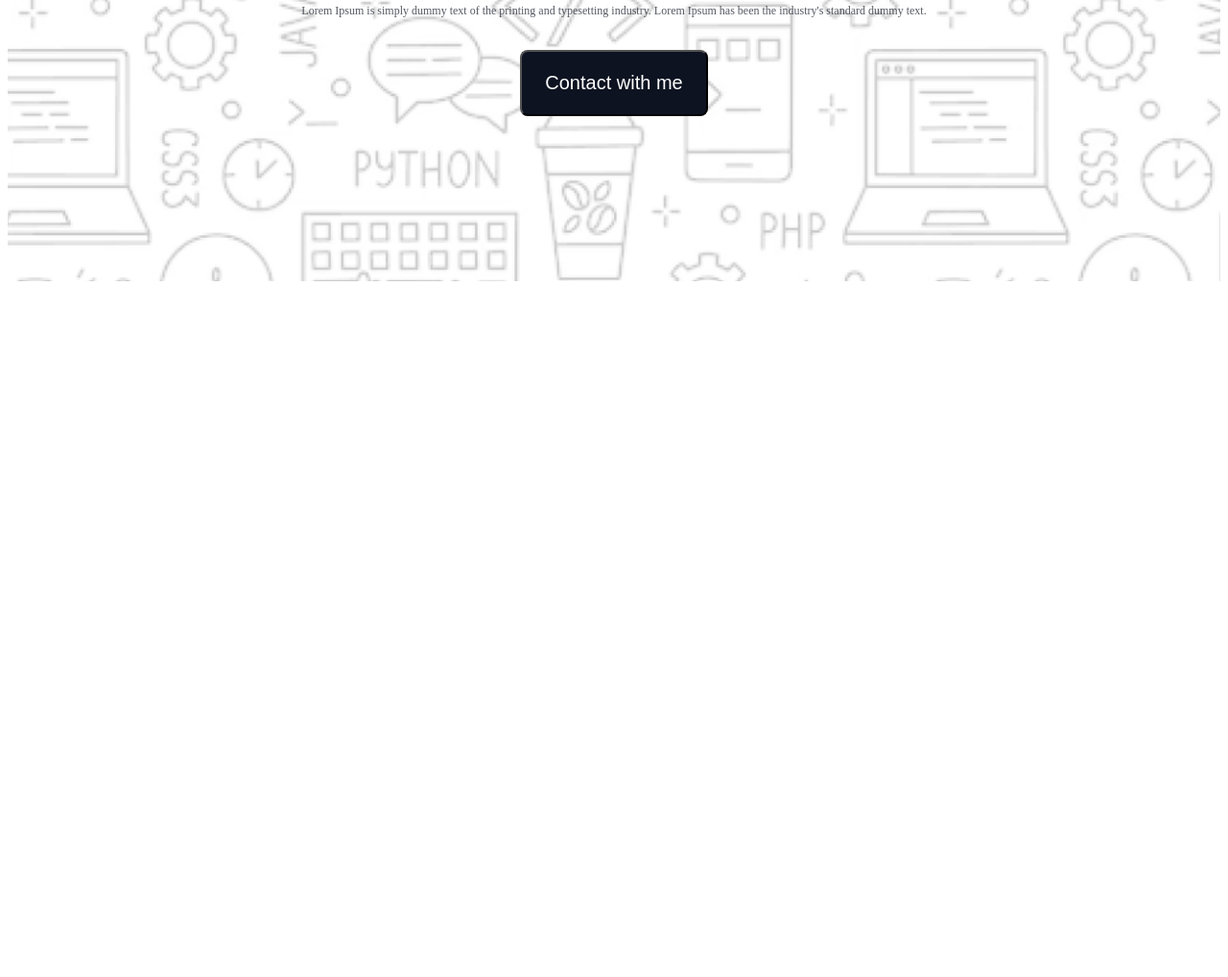
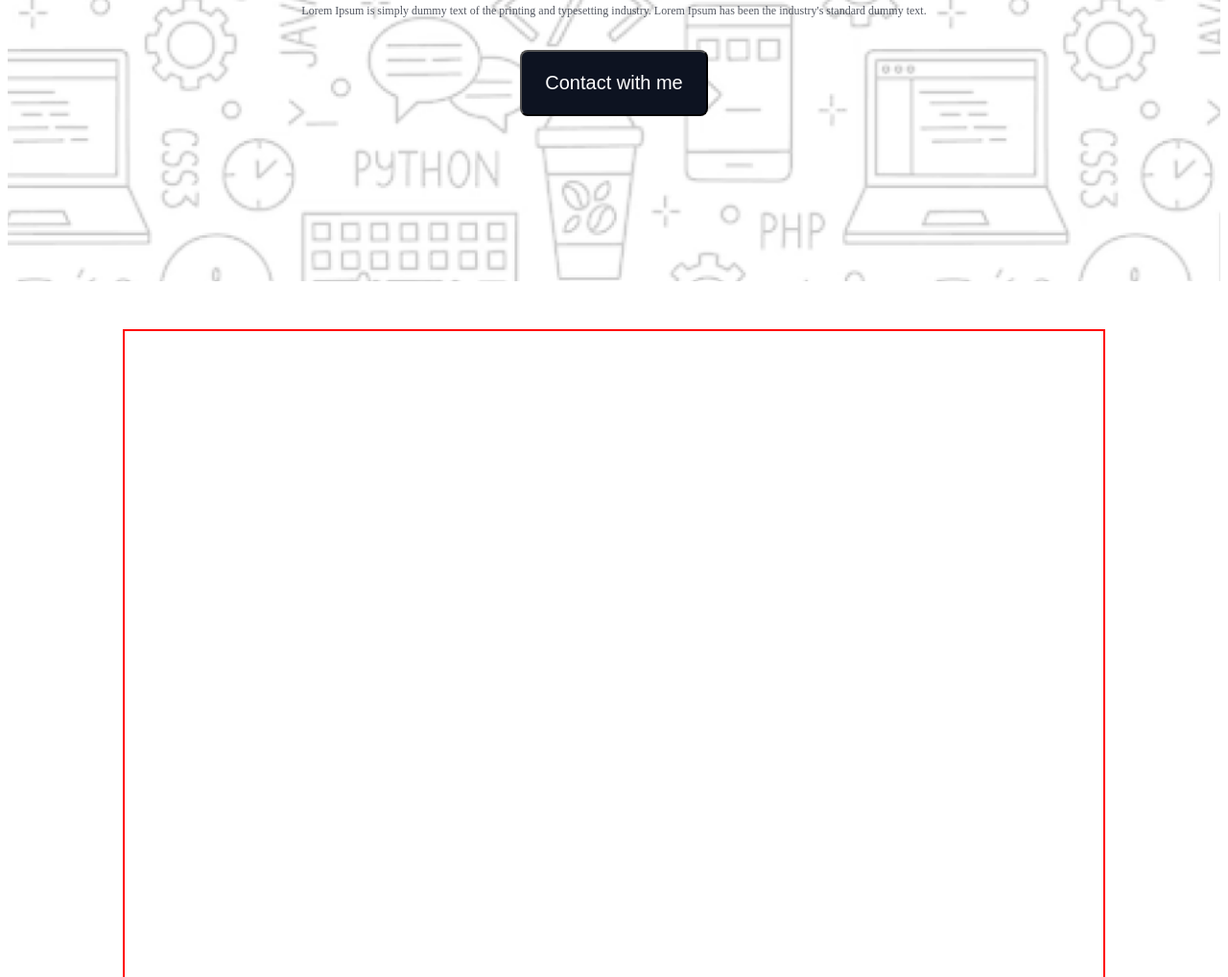
Before and after one commit to Ananta127/Assignment, a plain HTML site: page index.html in a window 1280 px wide. Shown: the part 582-1600 px from the top of the page at 96% size. Before the commit the page ends 883 px from the top, so only its background shows below. Drawn offline with Linux system fonts and the light colour scheme; a web font is replaced by a local one.

Commit message:
second commit

```diff
--- a/index.html
+++ b/index.html
@@ -16,5 +16,12 @@
                 <button class="button">Contact with me</button></div>
             </div>
     </section>
+
+    <section id="why-web-dev">
+        <div class="border-2">
+
+        </div>
+    </section>
+
 </body>
 </html>
--- a/style.css
+++ b/style.css
@@ -61,3 +61,19 @@ monospace;
     font-weight: 425;
 
 }
+
+#why-web-dev {
+    height: 1050px;
+    margin-top: 50px;
+    margin-right: 120px;
+    margin-bottom: 66px;
+    margin-left: 120px;
+    background-size: cover;
+    border: 2px solid red;
+    display: flex;
+    flex-direction: row;
+    justify-content: center;
+    align-items: center;
+    padding: 80px 97px 80px 97px;
+
+}
```
